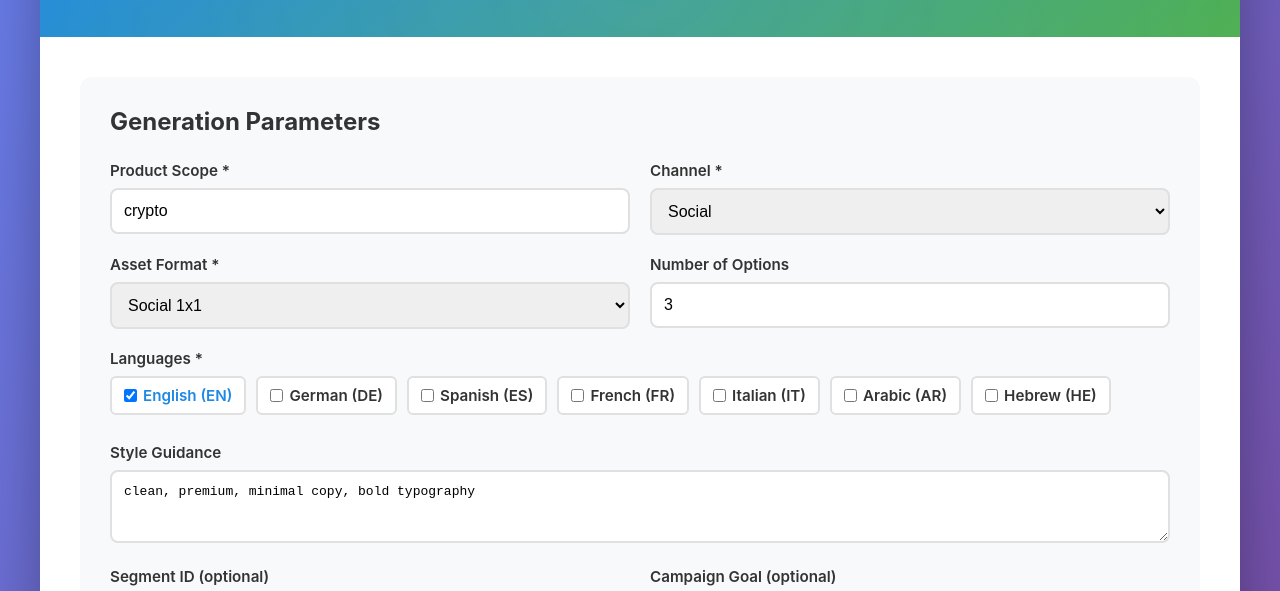
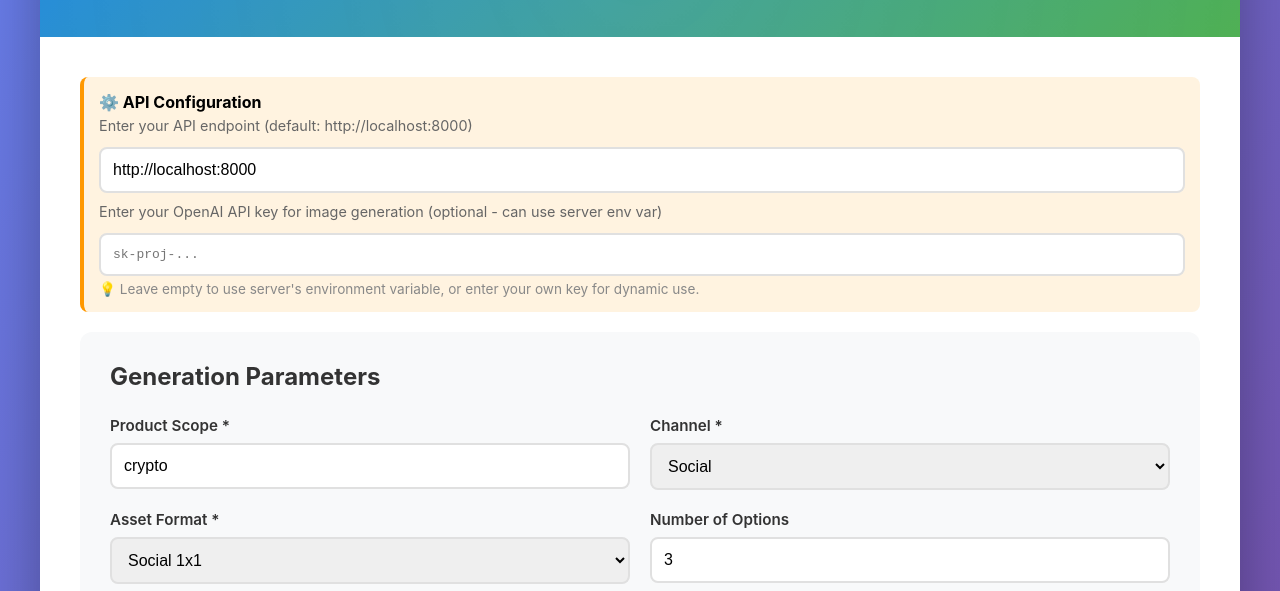
Before and after one commit to orire-dev/marketing-agent, a plain HTML site: page static/index.html in a window 1280 px wide. Shown: the part 151-742 px from the top of the page. Drawn offline with Linux system fonts and the light colour scheme.

Commit message:
Add API config section and OpenAI key field to static UI

```diff
--- a/static/index.html
+++ b/static/index.html
@@ -458,6 +458,21 @@
         </div>
 
         <div class="content">
+            <div class="api-config" style="background: #fff3e0; padding: 15px; border-radius: 8px; margin-bottom: 20px; border-left: 4px solid #FF9800;">
+                <strong>⚙️ API Configuration</strong>
+                <p style="margin: 5px 0; font-size: 0.9em; color: #666;">
+                    Enter your API endpoint (default: http://localhost:8000)
+                </p>
+                <input type="text" id="apiUrl" value="http://localhost:8000" placeholder="http://localhost:8000" style="margin-top: 8px; width: 100%; padding: 12px; border: 2px solid #e0e0e0; border-radius: 8px;">
+                <p style="margin: 10px 0 5px 0; font-size: 0.9em; color: #666;">
+                    Enter your OpenAI API key for image generation (optional - can use server env var)
+                </p>
+                <input type="password" id="openaiApiKey" placeholder="sk-proj-..." style="margin-top: 8px; width: 100%; padding: 12px; border: 2px solid #e0e0e0; border-radius: 8px; font-family: monospace;">
+                <p style="margin: 5px 0 0 0; font-size: 0.85em; color: #888;">
+                    💡 Leave empty to use server's environment variable, or enter your own key for dynamic use.
+                </p>
+            </div>
+
             <div class="form-section">
                 <h2 style="margin-bottom: 25px; color: #333;">Generation Parameters</h2>
 
@@ -610,8 +625,10 @@
             error.style.display = 'none';
             generateBtn.disabled = true;
 
+            const apiUrl = document.getElementById('apiUrl').value.trim() || 'http://localhost:8000';
+
             try {
-                const response = await fetch('http://localhost:8000/generate', {
+                const response = await fetch(`${apiUrl}/generate`, {
                     method: 'POST',
                     headers: {
                         'Content-Type': 'application/json'
```
